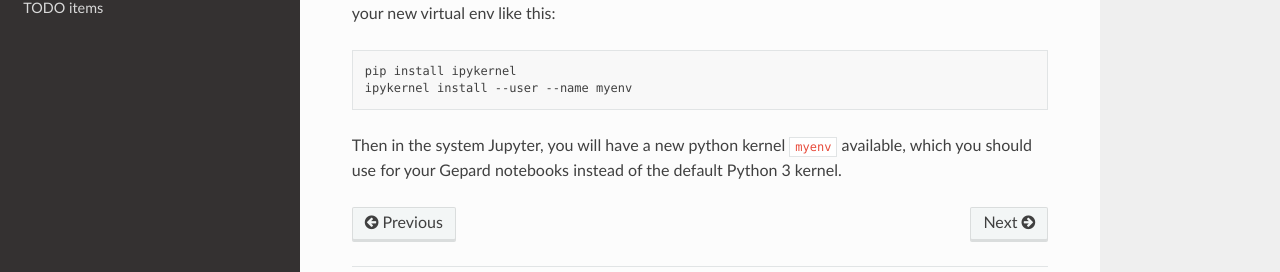
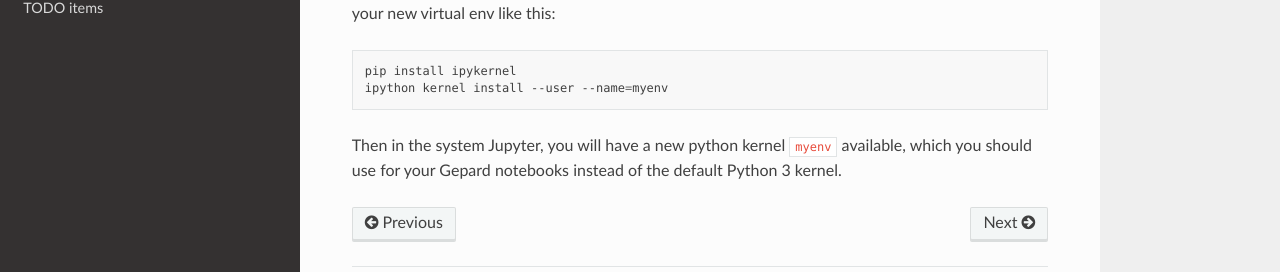
Before and after one commit to kkumer/gepard, a Sphinx documentation site: the page built from docs/source/install.rst, in a window 1280 px wide and 900 px high, scrolled down 2042 px. Shown: the part 528-800 px from the top of the window. Built offline with Sphinx 7.4.7 and the Read the Docs theme 2.0.0, drawn with Linux system fonts in a browser that asks for light colours.

Commit message:
fix venv typo

```diff
--- a/docs/source/install.rst
+++ b/docs/source/install.rst
@@ -141,7 +141,7 @@ kernel within your new virtual env like this:
 .. code-block:: bash
 
    pip install ipykernel
-   ipykernel install --user --name myenv
+   ipython kernel install --user --name=myenv
 
 
 Then in the system Jupyter, you will have a new python kernel
```
